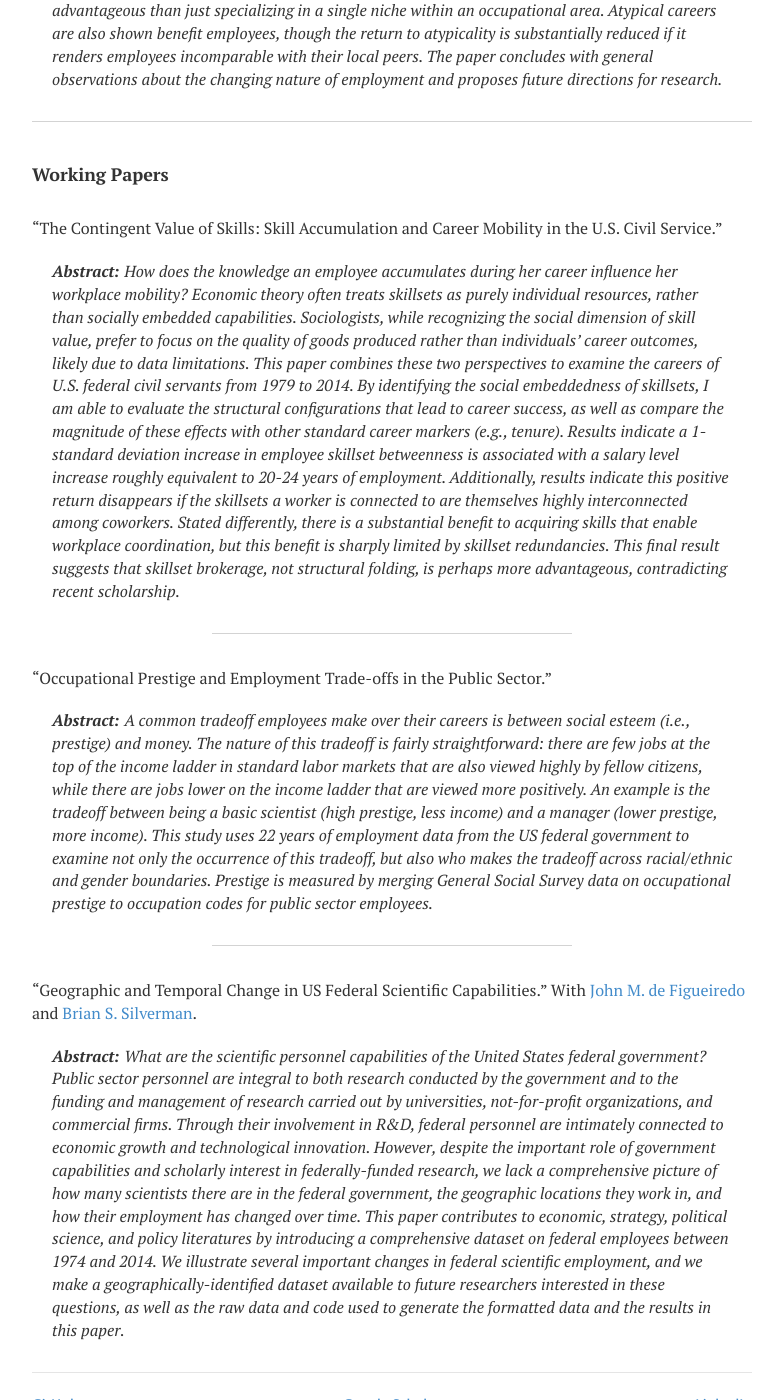
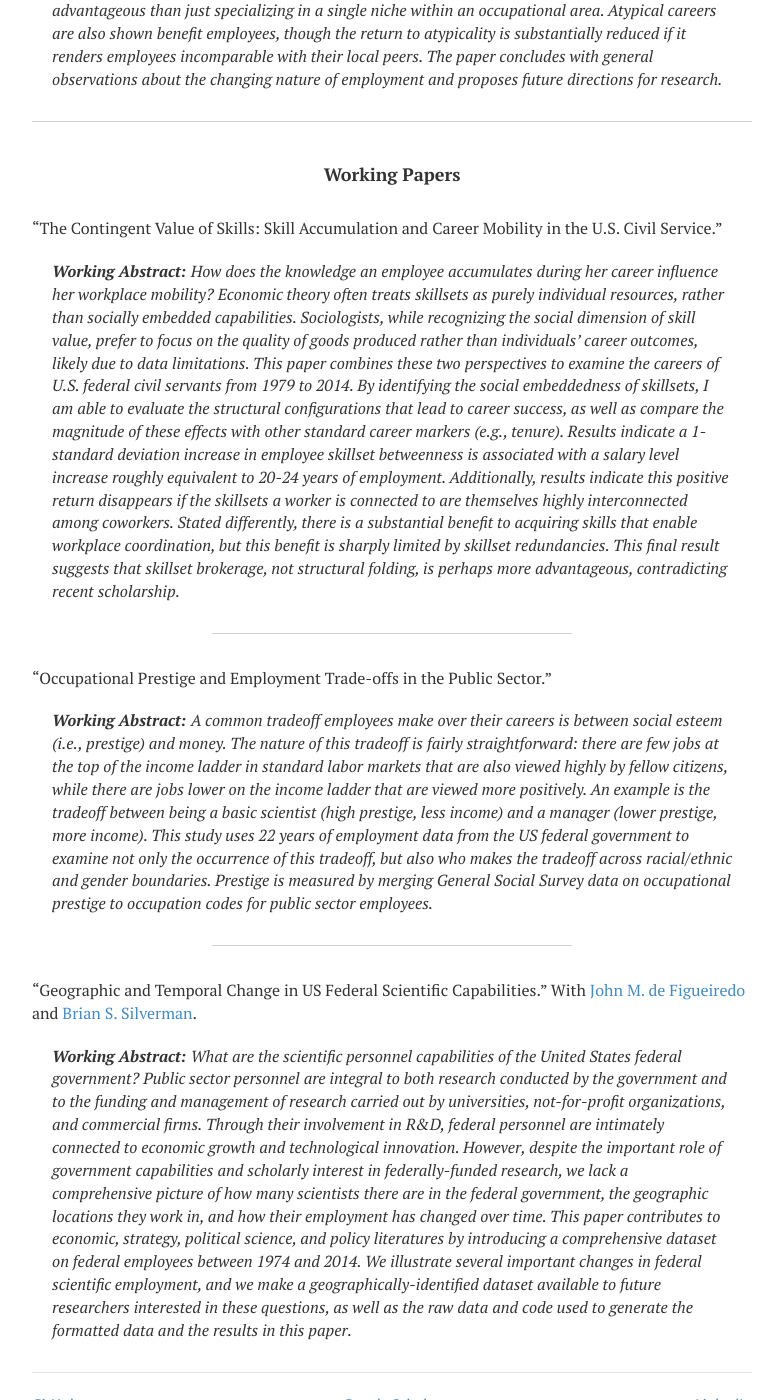
Before and after one commit to joshuarbruce/joshuarbruce.github.io, a Jekyll site: the page built from papers/index.html, in a window 1280 px wide and 1400 px high, scrolled down 865 px. Shown: the whole window, without its empty margins (248-1024 px from the left). Built offline with Jekyll 4.4.1, drawn with Linux system fonts in a browser that asks for light colours; nearby versions of some CDN libraries.

Commit message:
Update index.html

```diff
--- a/papers/index.html
+++ b/papers/index.html
@@ -6,7 +6,7 @@
 
 <div>
 
-	<h4>Recent Papers</h4>
+	<center><h4>Recent Papers</h4></center>
 	<br>
   	<p>&ldquo;Public Contracting for Private Innovation: Government Capabilities, Decision Rights, and Performance Outcomes.&rdquo; With <a href="https://law.duke.edu/fac/defigueiredo/" target="_blank">John M. de Figueiredo</a> and <a href="http://www.rotman.utoronto.ca/FacultyAndResearch/Faculty/FacultyBios/Silverman" target="_blank">Brian S. Silverman</a>, conditionally accepted, <i>Strategic Management Journal</i>. NBER Working Paper <a href="https://www.nber.org/papers/w24724" target="_blank">No. 24724</a>.</p>
 
@@ -19,22 +19,22 @@
 	<blockquote style="border-left:none"><i><b>Abstract: </b>Is it better to be a specialist or a generalist over one’s career? Specialization has historically been identified as a successful strategy in human capital enhancement and job signaling. However, recent evidence suggests generalists may be reaping greater economic rewards than expected, due to both skill complementarities with specialists and through increased social capital. This empirical paper compares and tests theories of specialist advantage from labor economic, management, and sociological perspectives using a comprehensive administrative data set on the careers of U.S. federal civil servants over a 22-year period. While specialization is indeed a successful strategy for some employees, career generalism confers benefits on other employees, particularly in settings where specialists outnumber generalists. Furthermore, coherent generalist careers, comprised of diverse experiences confined to a single broad occupational field, are more advantageous than just specializing in a single niche within an occupational area. Atypical careers are also shown benefit employees, though the return to atypicality is substantially reduced if it renders employees incomparable with their local peers. The paper concludes with general observations about the changing nature of employment and proposes future directions for research.</i></blockquote>
 
 	<p><center><div style="height: 1px; background-color:lightgrey; width:100%; margin-top: 10px; margin-bottom: 10px"></div></center></p><br>
-	<h4>Working Papers</h4>
+	<center><h4>Working Papers</h4></center>
 	<br>
 	<p>&ldquo;The Contingent Value of Skills: Skill Accumulation and Career Mobility in the U.S. Civil Service.&rdquo;</p>
 
-	<blockquote style="border-left:none"><i><b>Abstract: </b>How does the knowledge an employee accumulates during her career influence her workplace mobility? Economic theory often treats skillsets as purely individual resources, rather than socially embedded capabilities. Sociologists, while recognizing the social dimension of skill value, prefer to focus on the quality of goods produced rather than individuals’ career outcomes, likely due to data limitations. This paper combines these two perspectives to examine the careers of U.S. federal civil servants from 1979 to 2014. By identifying the social embeddedness of skillsets, I am able to evaluate the structural configurations that lead to career success, as well as compare the magnitude of these effects with other standard career markers (e.g., tenure). Results indicate a 1-standard deviation increase in employee skillset betweenness is associated with a salary level increase roughly equivalent to 20-24 years of employment. Additionally, results indicate this positive return disappears if the skillsets a worker is connected to are themselves highly interconnected among coworkers. Stated differently, there is a substantial benefit to acquiring skills that enable workplace coordination, but this benefit is sharply limited by skillset redundancies. This final result suggests that skillset brokerage, not structural folding, is perhaps more advantageous, contradicting recent scholarship.</i></blockquote>
+	<blockquote style="border-left:none"><i><b>Working Abstract: </b>How does the knowledge an employee accumulates during her career influence her workplace mobility? Economic theory often treats skillsets as purely individual resources, rather than socially embedded capabilities. Sociologists, while recognizing the social dimension of skill value, prefer to focus on the quality of goods produced rather than individuals’ career outcomes, likely due to data limitations. This paper combines these two perspectives to examine the careers of U.S. federal civil servants from 1979 to 2014. By identifying the social embeddedness of skillsets, I am able to evaluate the structural configurations that lead to career success, as well as compare the magnitude of these effects with other standard career markers (e.g., tenure). Results indicate a 1-standard deviation increase in employee skillset betweenness is associated with a salary level increase roughly equivalent to 20-24 years of employment. Additionally, results indicate this positive return disappears if the skillsets a worker is connected to are themselves highly interconnected among coworkers. Stated differently, there is a substantial benefit to acquiring skills that enable workplace coordination, but this benefit is sharply limited by skillset redundancies. This final result suggests that skillset brokerage, not structural folding, is perhaps more advantageous, contradicting recent scholarship.</i></blockquote>
 
 	<p><center><div style="height: 1px; background-color:lightgrey; width:50%; margin-top: 10px; margin-bottom: 10px"></div></center></p><br>
 
 	<p>&ldquo;Occupational Prestige and Employment Trade-offs in the Public Sector.&rdquo;</p>
 
-	<blockquote style="border-left:none"><i><b>Abstract: </b>A common tradeoff employees make over their careers is between social esteem (i.e., prestige) and money. The nature of this tradeoff is fairly straightforward: there are few jobs at the top of the income ladder in standard labor markets that are also viewed highly by fellow citizens, while there are jobs lower on the income ladder that are viewed more positively. An example is the tradeoff between being a basic scientist (high prestige, less income) and a manager (lower prestige, more income). This study uses 22 years of employment data from the US federal government to examine not only the occurrence of this tradeoff, but also who makes the tradeoff across racial/ethnic and gender boundaries. Prestige is measured by merging General Social Survey data on occupational prestige to occupation codes for public sector employees.</i></blockquote>
+	<blockquote style="border-left:none"><i><b>Working Abstract: </b>A common tradeoff employees make over their careers is between social esteem (i.e., prestige) and money. The nature of this tradeoff is fairly straightforward: there are few jobs at the top of the income ladder in standard labor markets that are also viewed highly by fellow citizens, while there are jobs lower on the income ladder that are viewed more positively. An example is the tradeoff between being a basic scientist (high prestige, less income) and a manager (lower prestige, more income). This study uses 22 years of employment data from the US federal government to examine not only the occurrence of this tradeoff, but also who makes the tradeoff across racial/ethnic and gender boundaries. Prestige is measured by merging General Social Survey data on occupational prestige to occupation codes for public sector employees.</i></blockquote>
 
 	<p><center><div style="height: 1px; background-color:lightgrey; width:50%; margin-top: 10px; margin-bottom: 10px"></div></center></p><br>
 
 	<p>&ldquo;Geographic and Temporal Change in US Federal Scientific Capabilities.&rdquo; With <a href="https://law.duke.edu/fac/defigueiredo/" target="_blank">John M. de Figueiredo</a> and <a href="http://www.rotman.utoronto.ca/FacultyAndResearch/Faculty/FacultyBios/Silverman" target="_blank">Brian S. Silverman</a>.</p>
 
-	<blockquote style="border-left:none"><i><b>Abstract: </b>What are the scientific personnel capabilities of the United States federal government? Public sector personnel are integral to both research conducted by the government and to the funding and management of research carried out by universities, not-for-profit organizations, and commercial firms. Through their involvement in R&D, federal personnel are intimately connected to economic growth and technological innovation. However, despite the important role of government capabilities and scholarly interest in federally-funded research, we lack a comprehensive picture of how many scientists there are in the federal government, the geographic locations they work in, and how their employment has changed over time. This paper contributes to economic, strategy, political science, and policy literatures by introducing a comprehensive dataset on federal employees between 1974 and 2014. We illustrate several important changes in federal scientific employment, and we make a geographically-identified dataset available to future researchers interested in these questions, as well as the raw data and code used to generate the formatted data and the results in this paper.</i></blockquote>
+	<blockquote style="border-left:none"><i><b>Working Abstract: </b>What are the scientific personnel capabilities of the United States federal government? Public sector personnel are integral to both research conducted by the government and to the funding and management of research carried out by universities, not-for-profit organizations, and commercial firms. Through their involvement in R&D, federal personnel are intimately connected to economic growth and technological innovation. However, despite the important role of government capabilities and scholarly interest in federally-funded research, we lack a comprehensive picture of how many scientists there are in the federal government, the geographic locations they work in, and how their employment has changed over time. This paper contributes to economic, strategy, political science, and policy literatures by introducing a comprehensive dataset on federal employees between 1974 and 2014. We illustrate several important changes in federal scientific employment, and we make a geographically-identified dataset available to future researchers interested in these questions, as well as the raw data and code used to generate the formatted data and the results in this paper.</i></blockquote>
 
 	</div>
```
